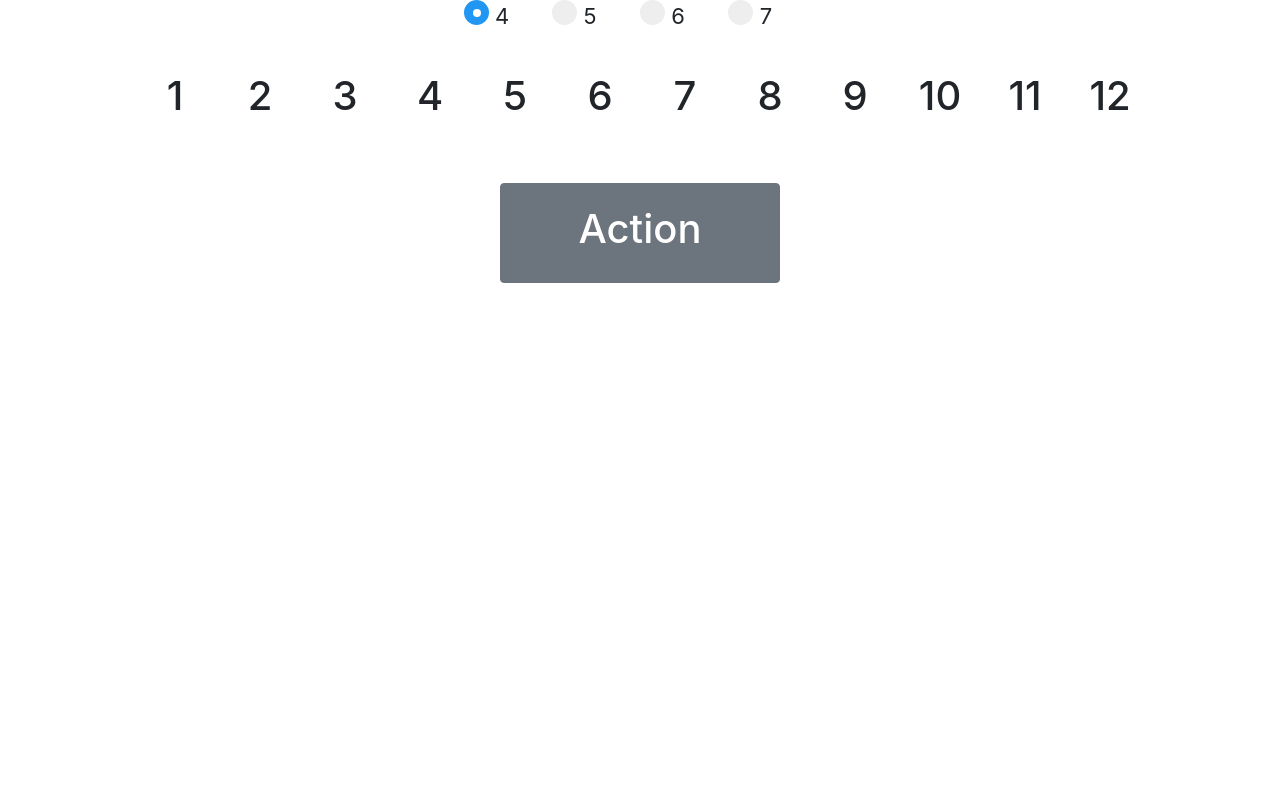
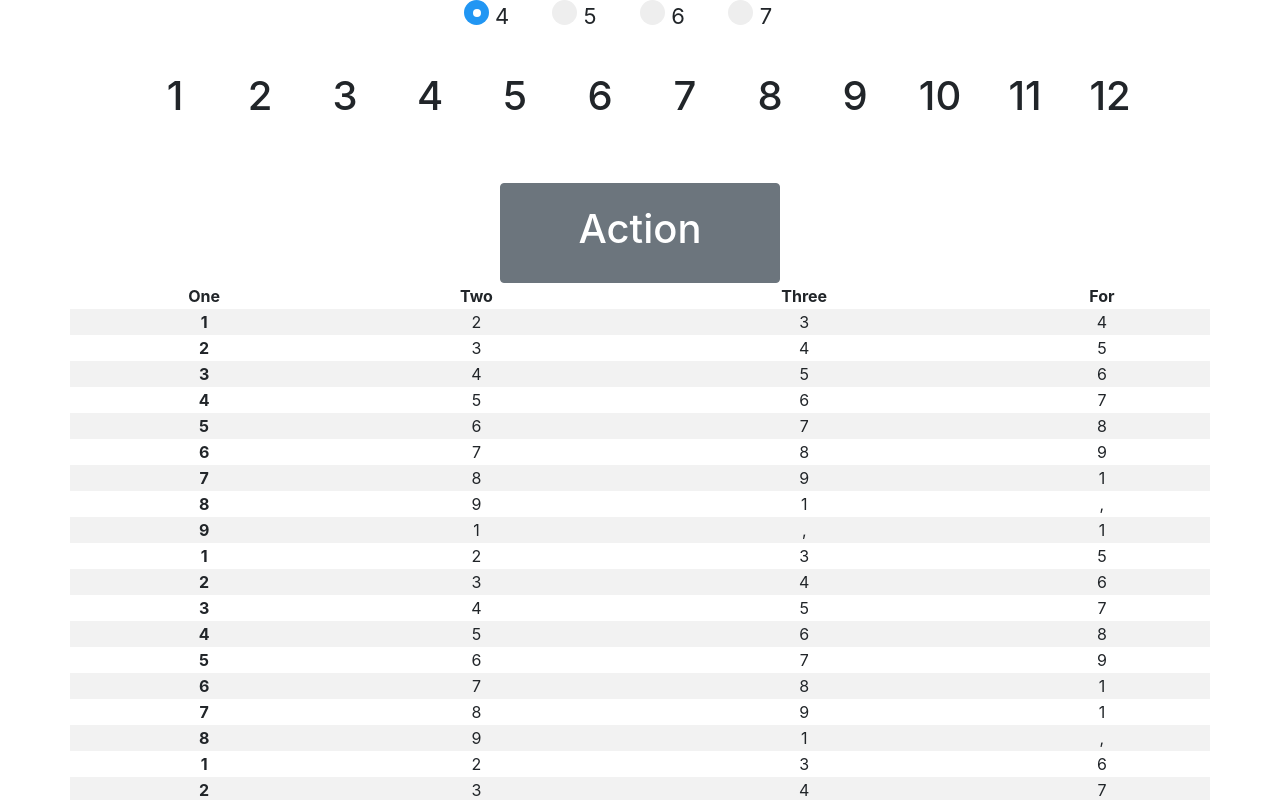
Before and after one commit to kkhenissi/quarteSure, an Angular app: page / in a window 1280 px wide. Shown: the top 800 px of the page. Built offline with nearby package versions, Linux system fonts and the light colour scheme.

Commit message:
add table

```diff
--- a/src/app/app.component.html
+++ b/src/app/app.component.html
@@ -1,7 +1,7 @@
+<div style=" text-align: center;">
+<div >
 
-<div style=" text-align: center;">
-
-      <form [formGroup]="form">
+      <form [(formGroup)]="form">
         <label class="container">
         <input type="radio" formControlName="choise" value="4" > 4
         <span class="checkmark"></span>
@@ -27,5 +27,18 @@
 </div>
 <div style=" text-align: center;">
   <button class="btn btn-secondary format-action"><h1 (click)= "startAction()">Action</h1></button>
+</div>
 
+<!-- <table class="table table-striped">
+
+
+      <tr *ngFor="let rw of tableWithRedendence, index as i">
+        <td>{{rw[0]}}</td><td>{{rw[1]}}</td><td>{{rw[2]}}</td><td>{{rw[3]}}</td>
+
+      </tr>
+
+
+</table> -->
+<basic-table  [sourceTable]='tableWithRedendence'
+              [choise]='form.value.choise'></basic-table>
 </div>
--- a/src/app/app.module.ts
+++ b/src/app/app.module.ts
@@ -5,6 +5,7 @@ import { AppComponent } from './app.component';
 import { BrowserAnimationsModule } from '@angular/platform-browser/animations';
 import { JokeyComponent } from './components/jokey/jockey.component';
 import { FormsModule, ReactiveFormsModule } from '@angular/forms';
+import { BasicTableComponent } from './components/table-responsive/table-responsive.component';
 
 
 
@@ -12,7 +13,8 @@ import { FormsModule, ReactiveFormsModule } from '@angular/forms';
 @NgModule({
   declarations: [
     AppComponent,
-    JokeyComponent
+    JokeyComponent,
+    BasicTableComponent
   ],
   imports: [
     BrowserModule,
--- /dev/null
+++ b/src/app/components/table-responsive/table-responsive.component.html
@@ -0,0 +1,25 @@
+
+<table class="container table-striped">
+    <thead>
+
+
+      <tr>
+        <th *ngFor="let head of headElements" scope="col">{{head}} </th>
+      </tr>
+
+
+
+    </thead>
+    <tbody>
+      <tr mdbTableCol *ngFor="let el of elements">
+
+        <th scope="row">{{el[0]}}</th>
+        <td>{{el[2]}}</td>
+        <td>{{el[4]}}</td>
+        <td>{{el[6]}}</td>
+        <td *ngIf="nbrColone==5">{{el[8]}}</td>
+        <td *ngIf="nbrColone==6">{{el[11]}}</td>
+        <td *ngIf="nbrColone==7">{{el[12]}}</td>
+      </tr>
+    </tbody>
+  </table>
--- /dev/null
+++ b/src/app/components/table-responsive/table-responsive.component.ts
@@ -0,0 +1,39 @@
+import { Component, OnInit, Input, ɵɵNgOnChangesFeature ,OnChanges} from '@angular/core';
+
+
+@Component({
+selector: 'basic-table',
+templateUrl: './table-responsive.component.html',
+styleUrls: ['./table-responsive.component.css'],
+})
+export class BasicTableComponent implements OnInit,OnChanges {
+  @Input('sourceTable') elements: any = [];
+  @Input('choise') nbrColone: number;
+  headElements = [];
+
+  head4Elements = ['One', 'Two', 'Three', 'For'];
+  head5Elements = ['One', 'Two', 'Three', 'For', 'Five'];
+  head6Elements = ['One', 'Two', 'Three', 'For', 'Five','Six'];
+  head7Elements = ['One', 'Two', 'Three', 'For', 'Five','Six','Seven'];
+
+  constructor() {
+
+  }
+
+  ngOnInit(){
+4
+
+  }
+  ngOnChanges(){
+    if(this.nbrColone == 4) {
+      this.headElements = this.head4Elements
+    } else if (this.nbrColone == 5) {
+      this.headElements = this.head5Elements
+    } else if (this.nbrColone == 6 ) {
+      this.headElements = this.head6Elements
+    } else if(this.nbrColone == 7) {
+      this.headElements = this.head7Elements
+    }
+   console.log('------------------------',  this.nbrColone)
+  }
+}
```
Also changed, not shown: src/app/components/table-responsive/table-responsive.component.css (added), 1 other file (tests, documents, lock files or other folders).
